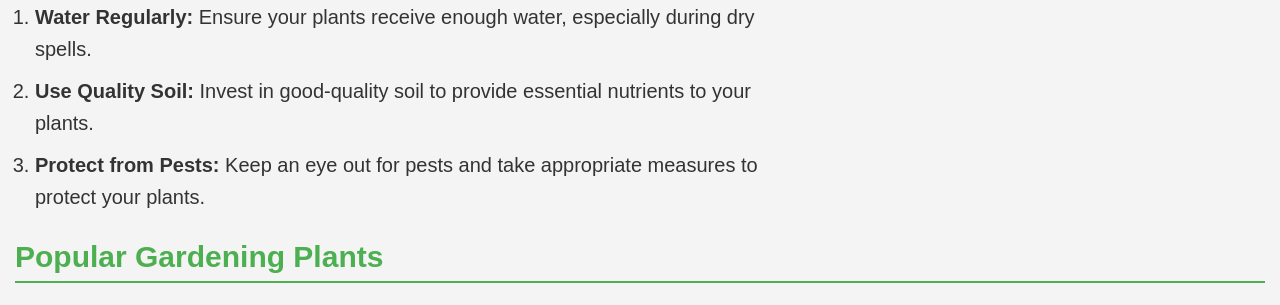
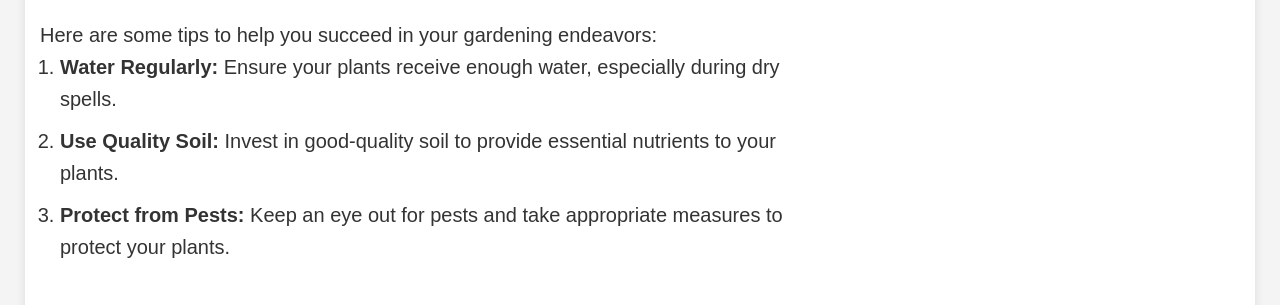
Before and after one commit to mattberg91/WDD-231-personal-project, a website built with Vite: page progressive Enhancement/main.html in a window 1280 px wide. Shown: the part 743-1048 px from the top of the page. Built offline with nearby package versions, Linux system fonts and the light colour scheme.

Commit message:
changes to the style sheet

```diff
--- a/progressive Enhancement/css/style2.css
+++ b/progressive Enhancement/css/style2.css
@@ -18,6 +18,12 @@ header {
 main {
     padding: 15px;
     margin: 0 auto;
+    max-width: 1200px;
+    background-color: white;
+    border-radius: 8px;
+    box-shadow: 0 0 10px rgba(0, 0, 0, 0.1);
+    display: grid;
+    gap: 20px;
 }
 
 h1 {
```
